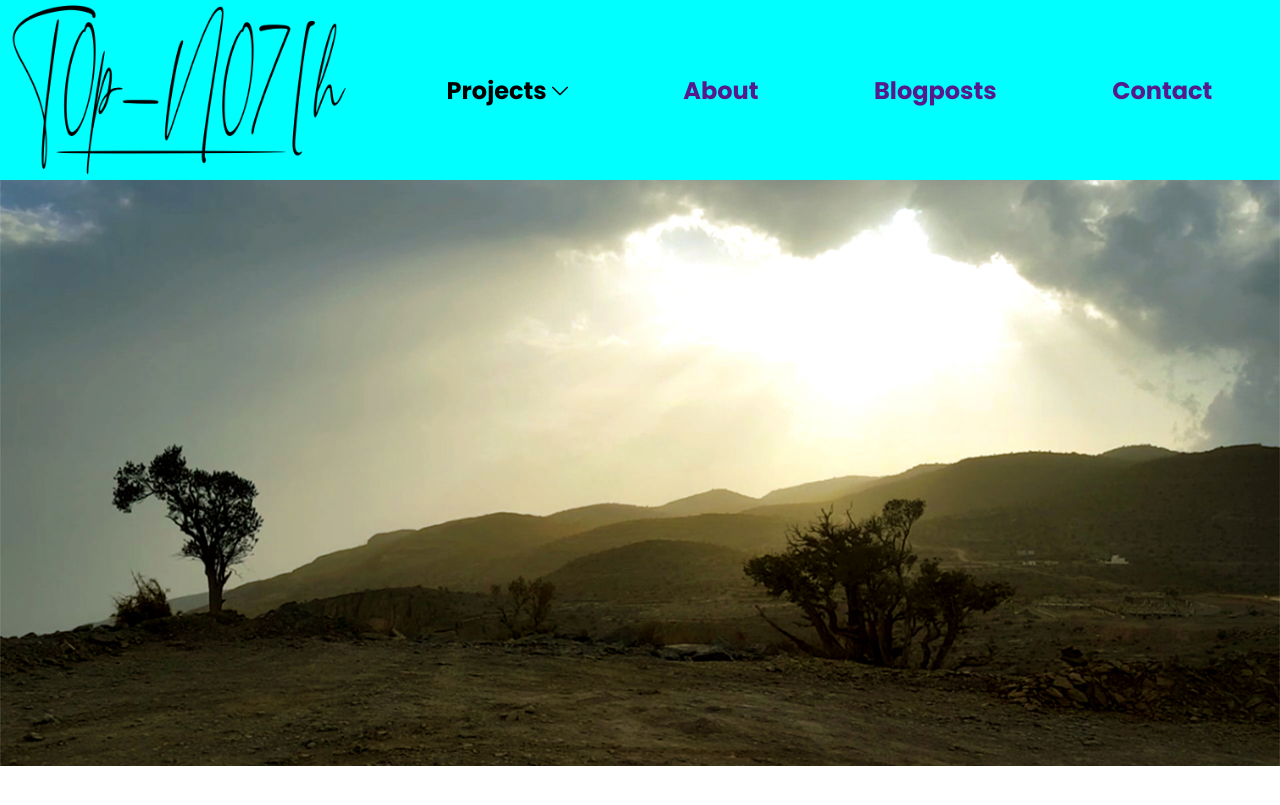
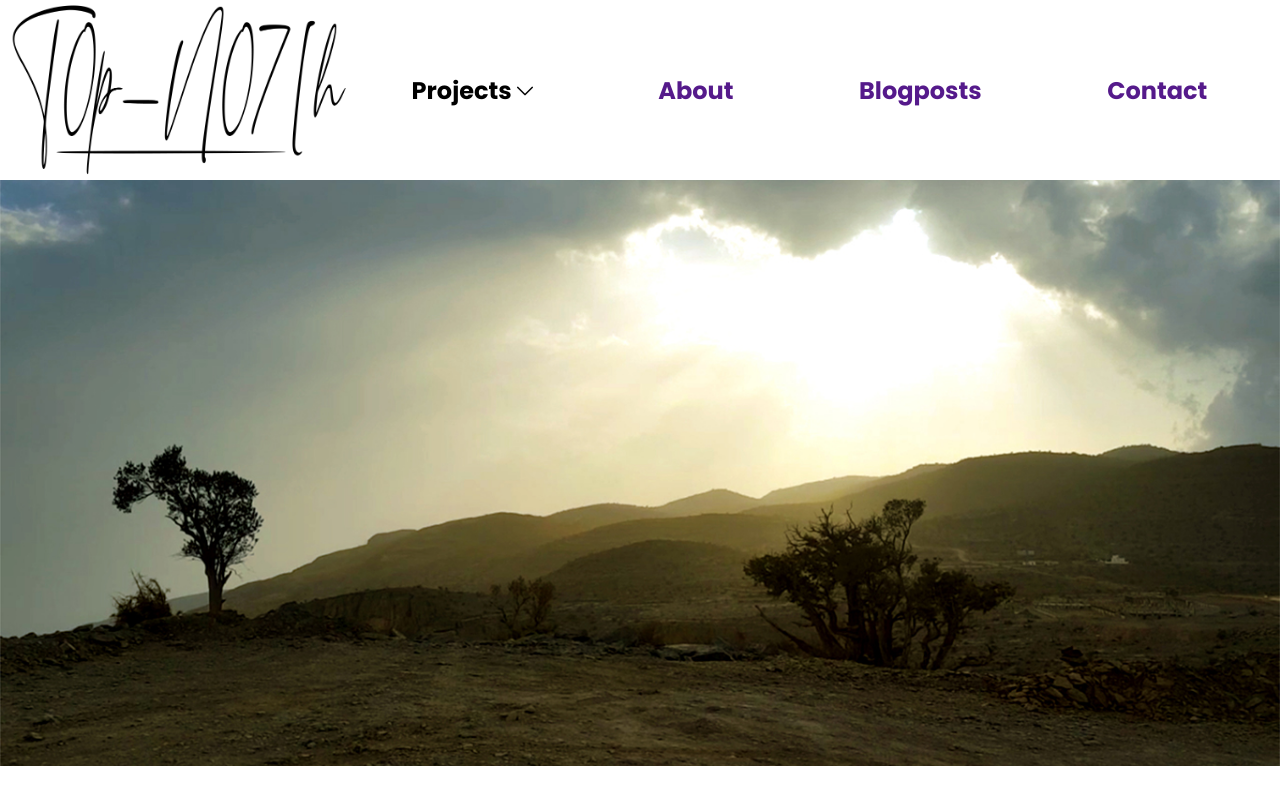
Before and after one commit to ruchit02/topnotchphotography, a Jekyll site: the page built from index.html, in a window 1280 px wide and 900 px high. Shown: the top 805 px of the window. Built offline with Jekyll 4.4.1, drawn with Linux system fonts in a browser that asks for light colours.

Commit message:
Initial website launch

```diff
--- a/_sass/footer.scss
+++ b/_sass/footer.scss
@@ -37,9 +37,10 @@
 
 .tnpFooter .footerLinks{
     display: flex;
-    align-items: center;
+    flex-direction: column;
+    align-items: flex-start;
     justify-content: space-between;
-    font-size: 1rem;
+    font-size: 8vw;
 }
 
 .tnpFooter .footerLinks a{
@@ -67,10 +68,6 @@
     }
 
     .tnpFooter .footerLinks{
-        display: flex;
-        flex-direction: column;
-        align-items: flex-start;
-        justify-content: space-between;
         font-size: 2rem;
         margin-top: calc(4vw - 1rem);
     }
--- a/_sass/header.scss
+++ b/_sass/header.scss
@@ -8,7 +8,6 @@
     justify-content: space-between;
 
     padding: 0 10px;
-    background-color: aqua;
     z-index: 2000;
 }
 
@@ -62,7 +61,7 @@
     height: 100%;
     width: 0px;
 
-    z-index: 1000;
+    z-index: 3000;
     overflow-x: hidden;
 
     display: flex;
@@ -126,8 +125,22 @@
     }
 
     .tnpHeader .headerLinks{
-        all: revert;
-        list-style-type: none;
+        box-sizing: border-box;
+
+        position: initial;
+        top: initial;
+        left: initial;
+        height: initial;
+
+        z-index: initial;
+        overflow-x: initial;
+
+        flex-direction: row;
+
+        background-color: initial;
+        color: initial;
+
+        transition: initial;
 
         width: 100%;
         font-size: 1.5rem;
```
